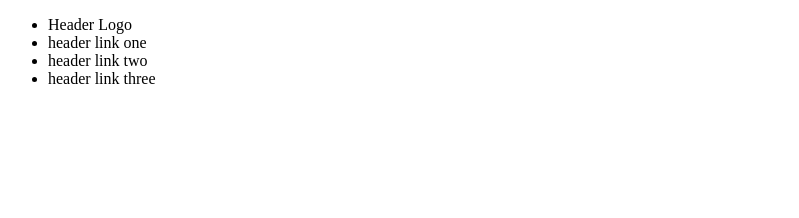
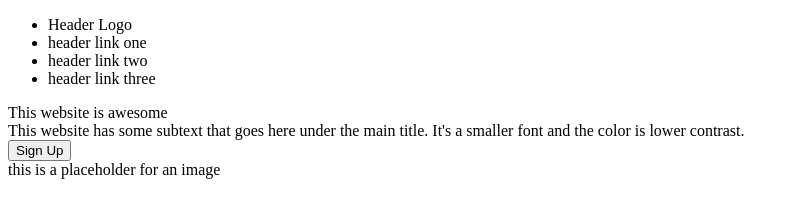
Before and after one commit to MarkFerianec/odin-landing-page, a plain HTML site: page index.html in a window 1280 px wide. Shown: the whole page, without its empty margins (0-799 px from the left). Drawn offline with Linux system fonts and the light colour scheme.

Commit message:
Add under-header class to index.html

```diff
--- a/index.html
+++ b/index.html
@@ -10,6 +10,7 @@
 </head>
 
 <body>
+
   <div class="header">
     <ul>
       <li class="header-logo">Header Logo</li>
@@ -18,6 +19,27 @@
       <li>header link three</li>
     </ul>
   </div>
+
+  <div class="under-header">
+    <div class="under-header-left">
+      <div class="main-title">
+        This website is awesome
+      </div>
+      <div class="secondary-text">
+        This website has some subtext that goes here under the main title. It's a smaller font and the color is lower
+        contrast.
+      </div>
+      <button>Sign Up</button>
+    </div>
+    <div class="under-header-right">
+      <div class="image-placeholder">
+        this is a placeholder for an image
+      </div>
+    </div>
+  </div>
+
+
+
 </body>
 
 </html>
```
